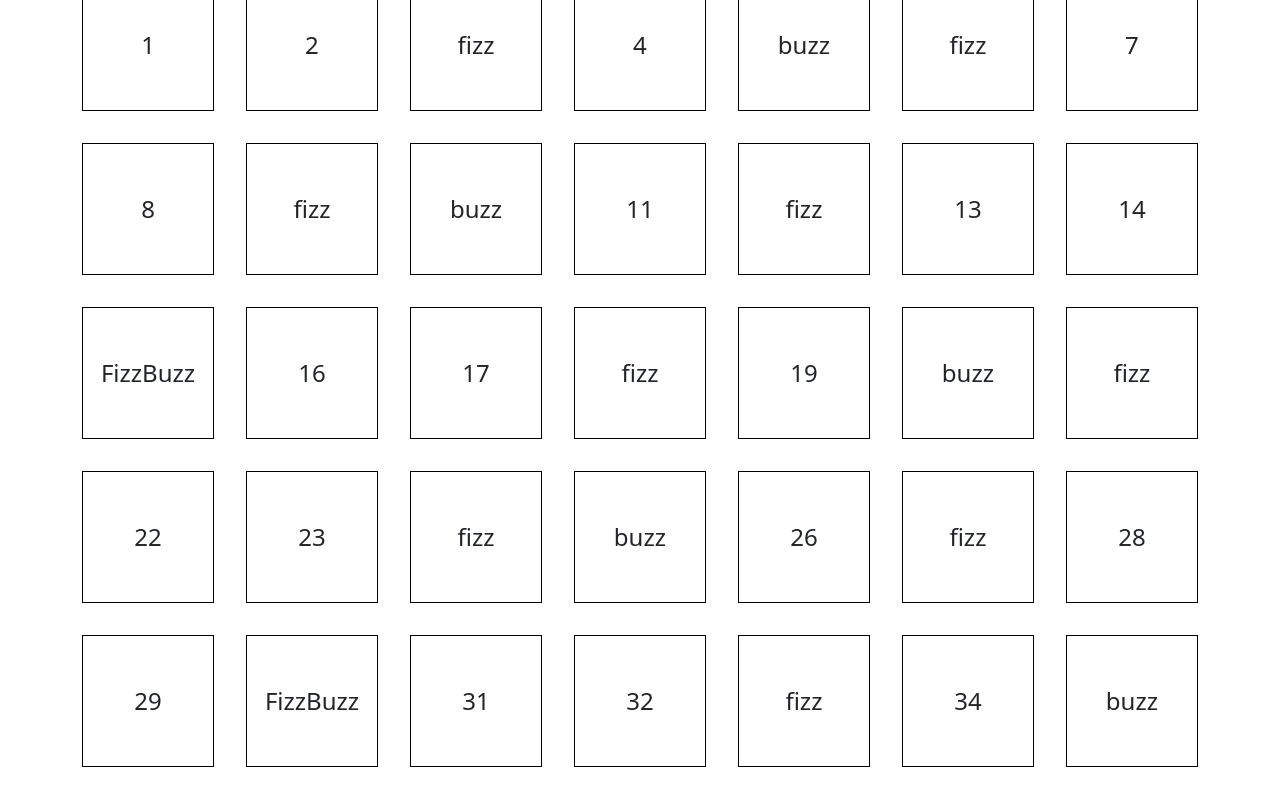
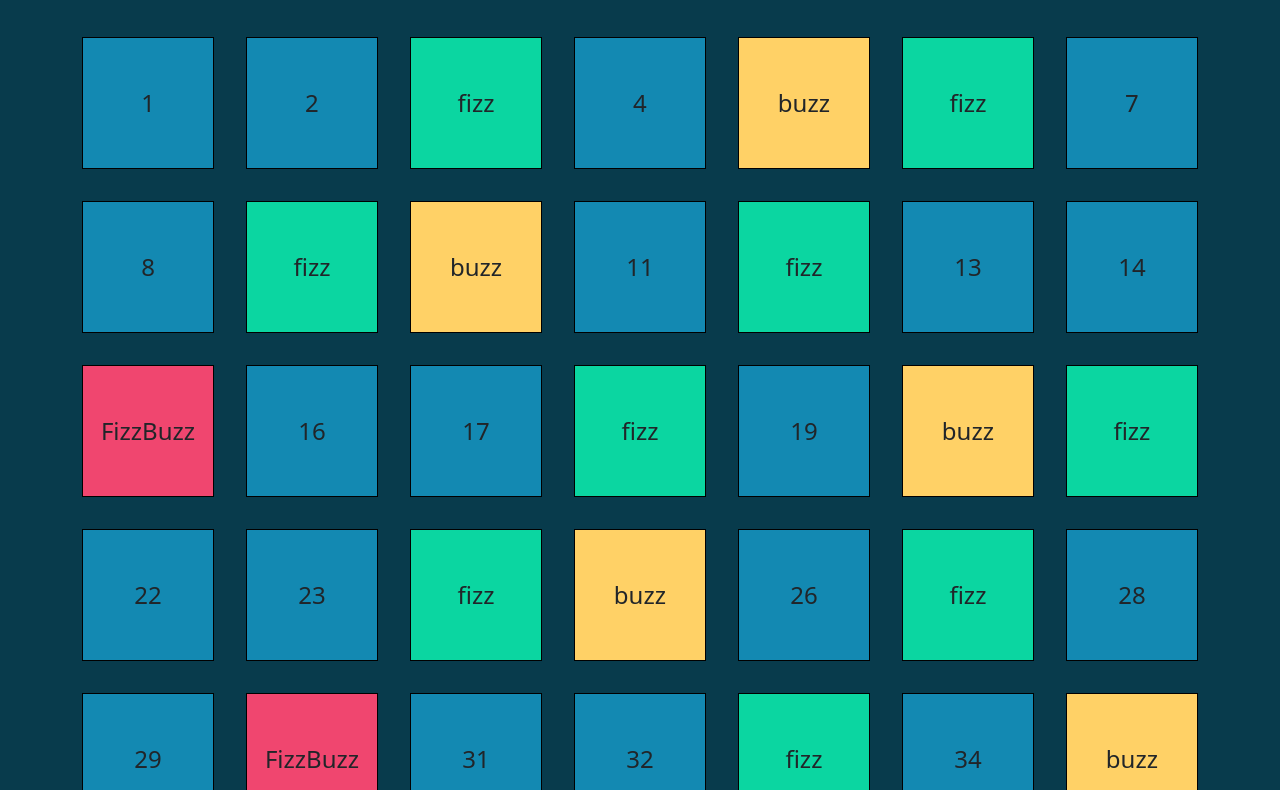
Before and after one commit to Luketto-dev/js-fizzbuzzdom, a plain HTML site: page index.html in a window 1280 px wide. Shown: the part 77-867 px from the top of the page. Drawn offline with nearby package versions, Linux system fonts and the light colour scheme.

Commit message:
cambiato stile agli square a seconda del valore dell indice

```diff
--- a/css/style.css
+++ b/css/style.css
@@ -1,3 +1,7 @@
+main{
+    background-color: #083B4C;
+}
+
 .square-container{
     display: flex;
     flex-wrap: wrap;
@@ -7,7 +11,7 @@
 
 .square{
     flex-basis: calc(100% / 7 - ((2rem / 7) * 6 ));
-    flex-grow: 0;
+    flex-shrink: 0;
     aspect-ratio: 1/1;
     display: flex;
     align-items: center;
@@ -15,3 +19,19 @@
     font-size: 1.5rem;
     border: 1px solid black;
 }
+
+.bg-blue{
+    background-color: #1389B2;
+}
+
+.bg-yellow{
+    background-color: #FFD166;
+}
+
+.bg-green{
+    background-color: #0BD6A1;
+}
+
+.bg-red{
+    background-color: #F0466F;
+}
--- a/index.html
+++ b/index.html
@@ -13,8 +13,8 @@
 <body>
     <main>
         <div class="container">
-            <h1>FizzBuzzDom</h1>
-            <div class="square-container">
+            <h1 class="text-center text-white display-5">FizzBuzzDOM</h1>
+            <div class="square-container pt-5">
 
             </div>
         </div>
--- a/js/script.js
+++ b/js/script.js
@@ -1,7 +1,6 @@
 let divSquareContainer = document.querySelector(".square-container")
 
 console.dir(divSquareContainer)
-
 
 
 
@@ -10,32 +9,33 @@ for (let i = 1; i <= 100; i++) {
     // creo variabile testo
     let testo = ""
 
+    let color = ""
 
-    // se i è divisibile per 3 e per 5 cambio la variabile testo e la stampo in console
+    // se i è divisibile per 3 e per 5 cambio la variabile testo
     if(i % 3 == 0 && i % 5 == 0){
         testo = "FizzBuzz";
-
+        color = "bg-red"
     }
-    // se i è divisibile per 3 cambio la variabile testo e la stampo in console
+    // se i è divisibile per 3 cambio la variabile testo
     else if (i % 3 == 0) {
         testo = "fizz";
-
+        color = "bg-green"
     }
-    // se i è divisibile per 5 cambio la variabile testo e la stampo in console
+    // se i è divisibile per 5 cambio la variabile testo
     else if (i % 5 == 0){
         testo = "buzz";
-
+        color = "bg-yellow"
     }
-    // in tutti gli altri casi stampo la i in console
+    // in tutti gli altri casi la variabile testo è uguale ad i
     else{
         testo = i.toString()
-
+        color = "bg-blue"
     }
 
     // stampo l avariabile testo ad ogni iterazione : la variabile cambia ogni volta volta che si entra in un if diverso
     console.log(testo)
 
-    divSquareContainer.innerHTML += `<div class="square">
+    divSquareContainer.innerHTML += `<div class="square ${color}">
                                         ${testo}
                                     </div>`
 
```
